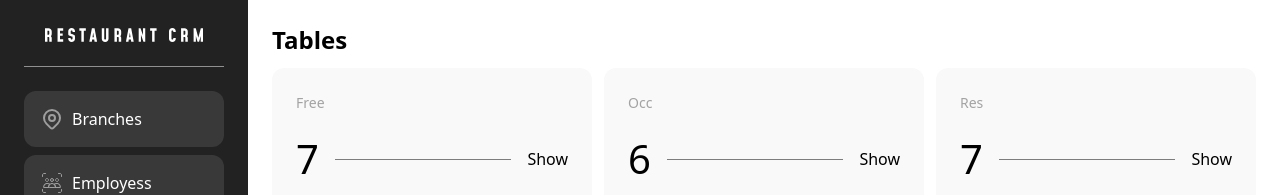
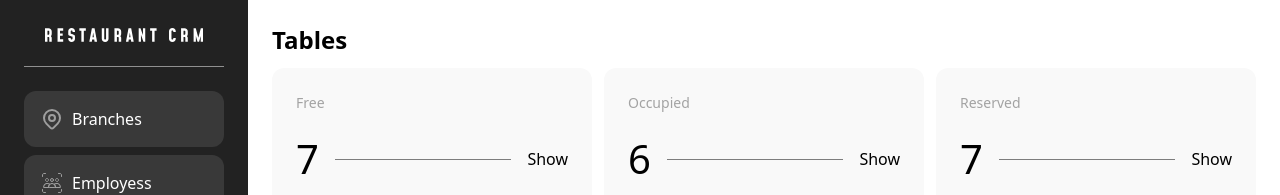
Before and after one commit to Catsker/restarauntcrm, a React (Vite) app: page /tables in a window 1280 px wide. Shown: the top 195 px of the page. Built offline with nearby package versions, Linux system fonts and the light colour scheme; sample sign-in values are in the browser's storage.

Commit message:
feat: type mappers

```diff
--- a/src/components/Table/Table.tsx
+++ b/src/components/Table/Table.tsx
@@ -1,22 +1,21 @@
-import React from 'react'
-import type {TableType, TableStatus} from "@/types"
+import type {TableType, TableStatusFull} from "@/types"
+import {TABLE_STATUS} from "@/types"
 
 interface Props {
   table: TableType;
 }
 
-const variantClasses: Record<TableStatus, string> = {
-  Occ: 'bg-[#FFF9E2] after:content-["Occ"] after:bg-[#FFE68E]',
-  Res: 'bg-[#FFE8E8] after:content-["Res"] after:bg-[#FF5858]',
+const variantClasses: Record<TableStatusFull, string> = {
+  Occupied: 'bg-[#FFF9E2] after:content-["Occ"] after:bg-[#FFE68E]',
+  Reserved: 'bg-[#FFE8E8] after:content-["Res"] after:bg-[#FF5858]',
   Free: 'bg-white after:content-["Free"] after:bg-[#D3E79D]',
 }
 
-const Table: React.FC<Props> = ({table}) => {
+const Table = ({table}: Props) => {
   return (
     <div className={`
         border border-[#B1B1B1] h-[119px] relative p-2 rounded-2xl overflow-hidden after:rounded-bl-xl after:font-bold after:absolute after:top-0 after:right-0 after:p-1
-        ${variantClasses[table.status]}
-        ${variantClasses[table.status]}
+        ${variantClasses[TABLE_STATUS[table.status] as TableStatusFull]}
       `}>
       <span className="font-bold">{table.tableNumber}</span>
 
--- a/src/components/TablesStatistics/TablesStatistics.tsx
+++ b/src/components/TablesStatistics/TablesStatistics.tsx
@@ -1,15 +1,14 @@
-import React from 'react'
-import type {statisticsType, TableStatus} from "@/types";
+import type {statisticsType, TableStatusShort} from "@/types";
+import {TABLE_STATUS} from "@/types";
 
 interface Props {
   status: statisticsType
-  onClick: (status: TableStatus) => void
+  onClick: (status: TableStatusShort) => void
 }
 
-const TablesStatistics: React.FC<Props> = ({status, onClick}) => {
-  return (
+const TablesStatistics = ({status, onClick}: Props) => (
   <div className="flex flex-col gap-4 p-6 ">
-      <div className="text-[#A3A3A3] text-[14px]">{status.type}</div>
+    <div className="text-[#A3A3A3] text-[14px]">{TABLE_STATUS[status.type]}</div>
     <div className="flex items-center gap-4">
       <div className="text-[40px]">{status.count}</div>
       <div className="bg-[#7D7D7D] h-[1px] min-w-2 flex-grow"></div>
@@ -22,6 +21,5 @@ const TablesStatistics: React.FC<Props> = ({status, onClick}) => {
     </div>
   </div>
 )
-}
 
 export default TablesStatistics
--- a/src/consts/index.ts
+++ b/src/consts/index.ts
@@ -3,6 +3,7 @@ import Employess from '@/assets/icons/employess.svg'
 import Tables from '@/assets/icons/tables.svg'
 import LogOut from '@/assets/icons/logout.svg'
 import Branches from '@/assets/icons/branches.svg'
+import type {TableType} from '@/types'
 
 export const ASIDE_ICONS = {
   MAIN_LOGO: MainLogo,
@@ -11,3 +12,26 @@ export const ASIDE_ICONS = {
   LOGOUT: LogOut,
   BRANCHES: Branches,
 } as const
+
+export const TABLES_LIST: TableType[] = [
+  { tableNumber: 1, status: "Free" },
+  { tableNumber: 2, status: "Occ" },
+  { tableNumber: 3, status: "Res" },
+  { tableNumber: 4, status: "Res" },
+  { tableNumber: 5, status: "Free" },
+  { tableNumber: 6, status: "Occ" },
+  { tableNumber: 7, status: "Free" },
+  { tableNumber: 8, status: "Res" },
+  { tableNumber: 9, status: "Occ" },
+  { tableNumber: 10, status: "Free" },
+  { tableNumber: 11, status: "Res" },
+  { tableNumber: 12, status: "Occ" },
+  { tableNumber: 13, status: "Free" },
+  { tableNumber: 14, status: "Res" },
+  { tableNumber: 15, status: "Occ" },
+  { tableNumber: 16, status: "Free" },
+  { tableNumber: 17, status: "Res" },
+  { tableNumber: 18, status: "Occ" },
+  { tableNumber: 19, status: "Free" },
+  { tableNumber: 20, status: "Res" },
+]
--- a/src/pages/TablesPage/TablesPage.tsx
+++ b/src/pages/TablesPage/TablesPage.tsx
@@ -1,61 +1,27 @@
 import React from 'react'
 import {tablesRoute} from '@/app/router.tsx'
-import { useNavigate } from '@tanstack/react-router'
-import type {TableType, statisticsType, TableStatus} from "@/types";
+import {useNavigate} from '@tanstack/react-router'
+import type {TableType, statisticsType, TableStatusShort} from "@/types";
 import Aside from "@/components/Aside";
 import Table from "@/components/Table";
 import TablesStatistics from "@/components/TablesStatistics";
-
-const tables: TableType[] = [
-  { tableNumber: 1, status: "Free" },
-  { tableNumber: 2, status: "Occ" },
-  { tableNumber: 3, status: "Res" },
-  { tableNumber: 4, status: "Res" },
-  { tableNumber: 5, status: "Free" },
-  { tableNumber: 6, status: "Occ" },
-  { tableNumber: 7, status: "Free" },
-  { tableNumber: 8, status: "Res" },
-  { tableNumber: 9, status: "Occ" },
-  { tableNumber: 10, status: "Free" },
-  { tableNumber: 11, status: "Res" },
-  { tableNumber: 12, status: "Occ" },
-  { tableNumber: 13, status: "Free" },
-  { tableNumber: 14, status: "Res" },
-  { tableNumber: 15, status: "Occ" },
-  { tableNumber: 16, status: "Free" },
-  { tableNumber: 17, status: "Res" },
-  { tableNumber: 18, status: "Occ" },
-  { tableNumber: 19, status: "Free" },
-  { tableNumber: 20, status: "Res" },
-]
+import {calculateTableStatistics} from '@/utils/tableStatistics';
+import {TABLES_LIST} from "@/consts"
 
 const TablesPage: React.FC = () => {
   const navigate = useNavigate();
   const {filterStatus} = tablesRoute.useSearch();
 
-  const updateFilter = (newFilter: TableStatus | null) => {
+  const updateFilter = (newFilter: TableStatusShort | null) => {
     navigate({
       to: '/tables',
       search: newFilter !== filterStatus
-        ? { filterStatus: newFilter }  // если есть значение - добавляем
+        ? {filterStatus: newFilter}  // если есть значение - добавляем
         : {}
     });
   };
 
-  const statistics: statisticsType[] = [
-    {
-      type: 'Free',
-      count: tables.reduce((acc, cur) => cur.status === "Free" ? acc + 1 : acc, 0)
-    },
-    {
-      type: 'Occ',
-      count: tables.reduce((acc, cur) => cur.status === "Occ" ? acc + 1 : acc, 0)
-    },
-    {
-      type: 'Res',
-      count: tables.reduce((acc, cur) => cur.status === "Res" ? acc + 1 : acc, 0)
-    }
-  ]
+  const statistics = calculateTableStatistics(TABLES_LIST);
 
   return (
     <div className="flex">
@@ -73,19 +39,16 @@ const TablesPage: React.FC = () => {
           ))}
         </ul>
         <ul className="grid grid-cols-6 gap-[75px] bg-[#F9F9F9] p-[24px] py-[48px] rounded-xl">
-          {tables.map((table: TableType) => {
-
-            return (
+          {TABLES_LIST.map((table: TableType) => (
             <li
               key={table.tableNumber}
-                className={filterStatus && filterStatus !== table.status ? "opacity-0 pointer-events-none" : ""}
+              className={filterStatus && filterStatus !== table.status ? "opacity-0 pointer-events-none" : undefined}
             >
               <Table
                 table={table}
               />
             </li>
-            )
-          })}
+          ))}
         </ul>
       </div>
     </div>
--- a/src/types/index.ts
+++ b/src/types/index.ts
@@ -46,14 +46,28 @@ export interface AsideLinkType {
   href: string
 }
 
-export type TableStatus = 'Occ' | 'Res' | 'Free'
+export const TABLE_STATUS = {
+  Occ: 'Occupied',
+  Res: 'Reserved',
+  Free: 'Free',
+} as const
+
+export const TABLE_STATUS_REVERSE = Object.fromEntries(
+  Object.entries(TABLE_STATUS).map(([k, v]) => [v, k])
+) as { [K in TableStatusFull]: TableStatusShort }
+
+export type TableStatusShort = keyof typeof TABLE_STATUS
+
+export type TableStatusFull = (typeof TABLE_STATUS)[TableStatusShort]
+
+export type TableStatusType = TableStatusShort | TableStatusFull
 
 export interface TableType {
   tableNumber: number
-  status: TableStatus
+  status: TableStatusShort
 }
 
 export interface statisticsType {
-  type: TableStatus
+  type: TableStatusShort
   count: number
 }
--- /dev/null
+++ b/src/utils/tableStatistics.ts
@@ -0,0 +1,18 @@
+import type { TableType, statisticsType } from '@/types';
+
+export const calculateTableStatistics = (tables: TableType[]): statisticsType[] => {
+  return [
+    {
+      type: 'Free',
+      count: tables.reduce((acc, cur) => cur.status === "Free" ? acc + 1 : acc, 0)
+    },
+    {
+      type: 'Occ',
+      count: tables.reduce((acc, cur) => cur.status === "Occ" ? acc + 1 : acc, 0)
+    },
+    {
+      type: 'Res',
+      count: tables.reduce((acc, cur) => cur.status === "Res" ? acc + 1 : acc, 0)
+    }
+  ];
+};
```
Also changed, not shown: src/data/Tables.json (added, +22 -0 lines). Lines whose indentation alone changed are shown as unchanged.
